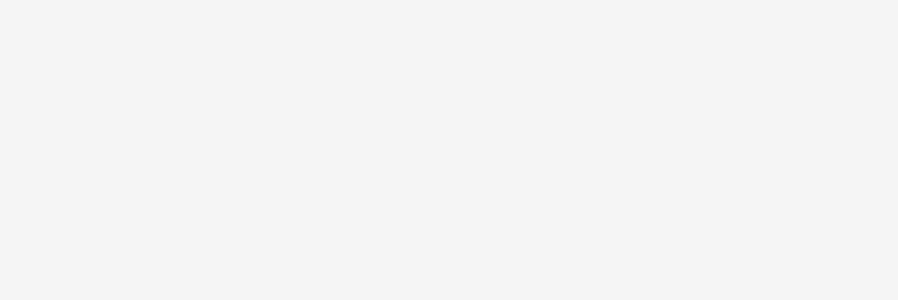
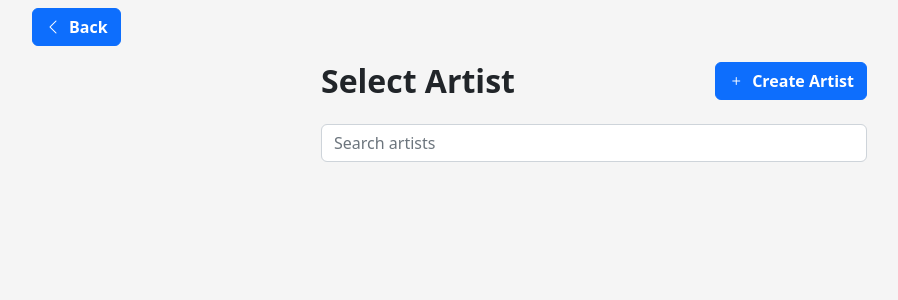
Before and after one commit to crvouga/setlist, a Nuxt app: page /song/create/add-artist in a window 1280 px wide. Before the commit this address had no page. Shown: the top 300 px of the page, without its empty margins (46-944 px from the left). Built offline with nearby package versions, Linux system fonts and the light colour scheme.

Commit message:
added artist create page

```diff
--- /dev/null
+++ b/pages/artist/create/index.vue
@@ -0,0 +1,3 @@
+<template>
+  <h1>Artist Create</h1>
+</template>
--- /dev/null
+++ b/pages/song/create/add-artist.vue
@@ -0,0 +1,18 @@
+<template>
+  <NavBarBack to="/song/create" />
+  <main class="container mt-2">
+    <section class="row justify-content-center">
+      <div class="col-12 col-md-8 col-lg-6 cn">
+        <div class="d-flex justify-content-between align-items-center">
+          <h2 class="fw-bold m-0">Select Artist</h2>
+          <Button linkTo="/artist/create">
+            <Icon name="plus" />
+            Create Artist
+          </Button>
+        </div>
+
+        <input class="w-100 form-control mt-4" placeholder="Search artists" />
+      </div>
+    </section>
+  </main>
+</template>
--- a/pages/song/create/artist-search.vue
+++ /dev/null
@@ -1,11 +0,0 @@
-<template>
-  <NavBarBack to="/song/create" />
-  <main class="container mt-2">
-    <section class="row justify-content-center">
-      <div class="col-12 col-md-8 col-lg-6 cn">
-        <h2 class="fw-bold mb-2">Select Artist</h2>
-        <input class="w-100 form-control" placeholder="Search artists" />
-      </div>
-    </section>
-  </main>
-</template>
--- a/pages/song/create/index.vue
+++ b/pages/song/create/index.vue
@@ -69,7 +69,7 @@ const create = async () => {
 
         <label for="artistSearch" class="form-label mt-3">Artist</label>
 
-        <NuxtLink to="/song/create/artist-search">
+        <NuxtLink to="/song/create/add-artist">
           <div
             class="p-2 bg-white border rounded d-flex flex-row justify-content-between"
             id="artistSearch">
```
